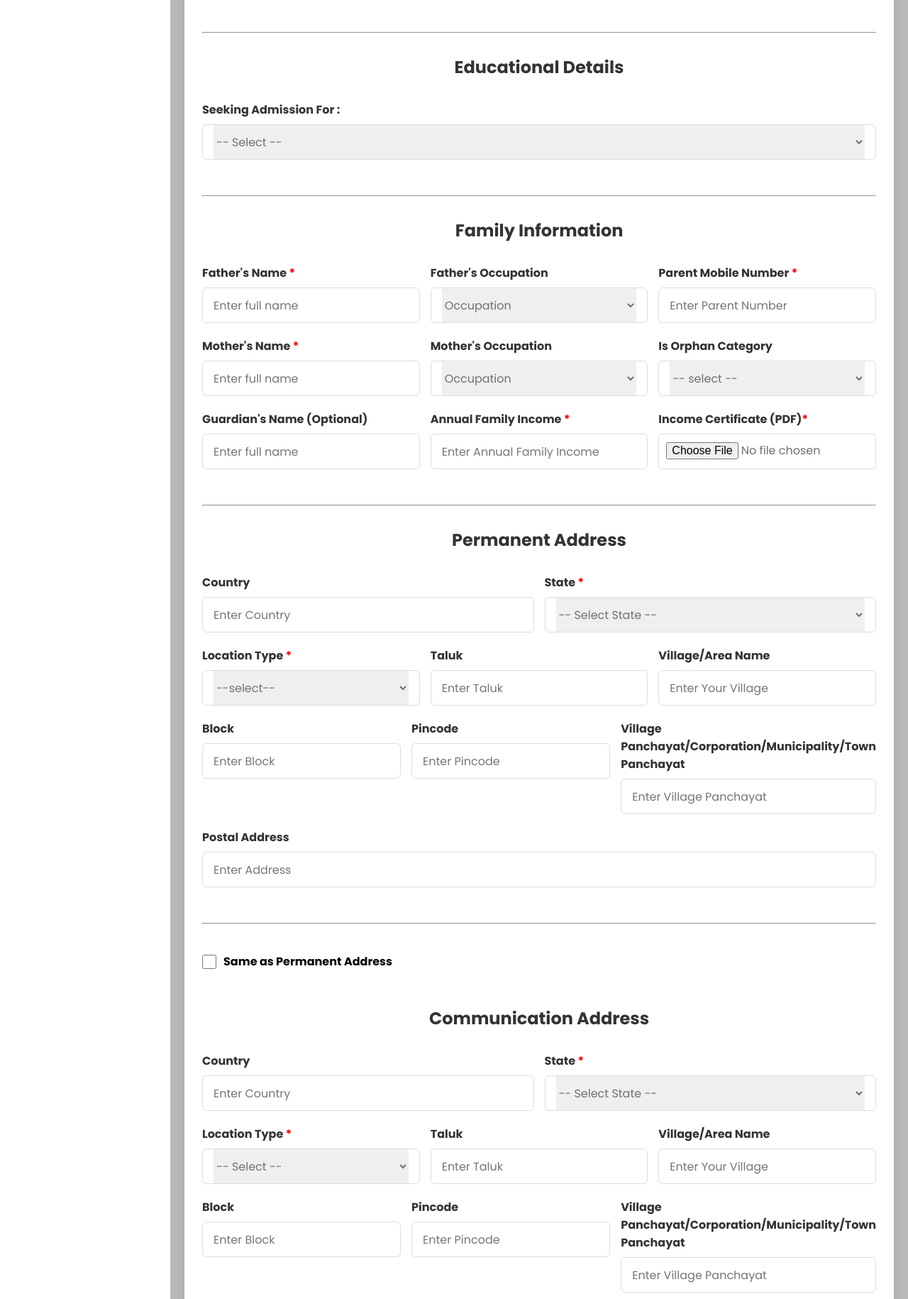
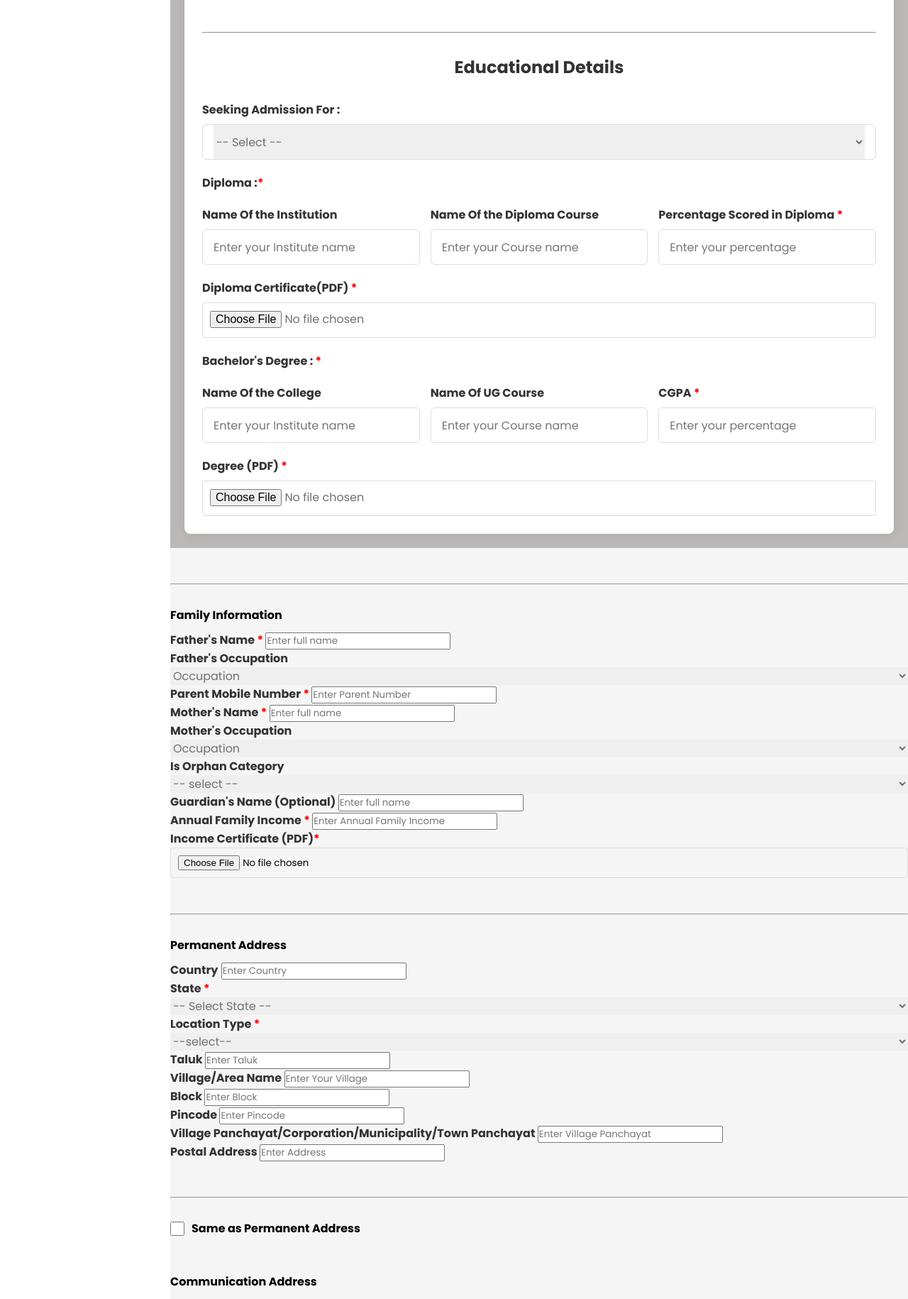
Before and after one commit to Dharaneesh0745/admission, a PHP site: page /update-admission.php in a window 1280 px wide. Shown: the part 1661-3491 px from the top of the page at 71% size. Run offline with PHP 8.4, Linux system fonts and the light colour scheme.

Commit message:
DB Added

```diff
--- a/admission.php
+++ b/admission.php
@@ -2191,7 +2191,7 @@
                                     }
                                 </script>
 
-<div class="input-box">
+                            <div class="input-box">
                                 <label><b>Diploma :<span style="color: red;">*</span></b></label>
                                 </div>
 
--- a/update-admission.php
+++ b/update-admission.php
@@ -2119,6 +2119,187 @@
 
 
 
+                            <div class="input-box">
+                                <label><b>Diploma :<span style="color: red;">*</span></b></label>
+                                </div>
+
+                                <!-- Diploma [nameofinstitution,percentage,course name] -->
+                                <div class="column">
+
+                                <div class="input-box">
+                                    <label><b>Name Of the Institution </b></label>
+                                    <input name="NameOfDiplomaCollegePG" type="text" placeholder="Enter your Institute name" />
+                                </div>
+
+                                <div class="input-box">
+                                    <label for="coursename"><b>Name Of the Diploma Course </b></label>
+                                    <input name="NameOfDiplomaCoursePG" type="text" id="coursename" placeholder="Enter your Course name" />
+                                </div>
+
+                                <div class="input-box">
+                                    <label for="dipmark"><b>Percentage Scored in Diploma <span style="color: red;">*</span></b></label>
+                                    <input type="number" id="dipmark" name="PercentageDiplomaPG" min="0" max="100"placeholder="Enter your percentage"  />
+                                </div>
+
+                                </div>
+
+                                <div class="column">
+                                    <div class="input-box file-upload">
+                                        <label for="diploma12thPdf">
+                                            <b>Diploma Certificate(PDF) <span style="color: red;">*</span></b>
+                                        </label>
+                                        <input type="file" name="DiplomaDocumentPG" id="diplomaPdfPG" accept="application/pdf"  onchange="handlediplomaFileSelect()">
+                                        <span id="diplomaPGfileSizeError" class="hidden" style="color: red;">File size must be less than 1 MB.</span>
+                                    </div>
+
+                                    <div id="diplomapdfPGFileLink" class="input-box file-upload hidden">
+                                        <div class="column">
+                                            <button type="button" id="viewdiplomaPdfPGButton" onclick="viewdiplomaPdfPG()">View PDF</button>
+                                            <button type="button" id="uploaddiplomaPGFileButton" class="hidden uploadButton" data-file-input="DiplomaDocumentPG" onclick="uploaddiplomaPdfPG()">Upload File</button>
+                                        </div>
+                                    </div>
+                                </div>
+
+                                <script>
+                                    function handlediplomaFileSelect() {
+                                        const fileInput = document.getElementById('diplomaPdfPG');
+                                        const fileSizeError = document.getElementById('diplomaPGfileSizeError');
+                                        const pdfFileLink = document.getElementById('diplomapdfPGFileLink');
+                                        const uploadButton = document.getElementById('uploaddiplomaPGFileButton');
+
+                                        if (fileInput.files.length > 0) {
+                                            const file = fileInput.files[0];
+                                            if (file.size > 1048576) { // 1 MB = 1048576 bytes
+                                                fileSizeError.classList.remove('hidden');
+                                                pdfFileLink.classList.add('hidden');
+                                                uploadButton.classList.add('hidden');
+                                                fileInput.value = '';
+                                                alert('File must be less than 1 MB.');
+                                            } else {
+                                                fileSizeError.classList.add('hidden');
+                                                pdfFileLink.classList.remove('hidden');
+                                                uploadButton.classList.remove('hidden');
+                                            }
+                                        } else {
+                                            fileSizeError.classList.add('hidden');
+                                            pdfFileLink.classList.add('hidden');
+                                            uploadButton.classList.add('hidden');
+                                        }
+                                    }
+
+                                    function viewdiplomaPdfPG() {
+                                        const fileInput = document.getElementById('diplomaPdfPG');
+                                        if (fileInput.files.length > 0 && fileInput.files[0].size <= 1048576) {
+                                            const fileURL = URL.createObjectURL(fileInput.files[0]);
+                                            window.open(fileURL);
+                                        } else {
+                                            alert('No file selected to view or file size exceeds limit.');
+                                        }
+                                    }
+
+                                    function uploaddiplomaPdfPG() {
+                                        const fileInput = document.getElementById('diplomaPdfPG');
+                                        if (fileInput.files.length > 0 && fileInput.files[0].size <= 1048576) {
+                                            alert('File uploaded successfully.');
+                                            // Here you can add the actual upload functionality
+                                        } else {
+                                            alert('No file selected to upload or file size exceeds limit.');
+                                        }
+                                    }
+                                </script>
+
+
+                                <div class="input-box">
+                                <label><b>Bachelor's Degree : <span style="color: red;">*</span></b></label>
+                                </div>
+
+                                <div class="column">
+                                <div class="input-box">
+                                    <label for="instituteName"><b>Name Of the College </b></label>
+                                    <input type="text" name="NameOfUGCollege" id="instituteName" placeholder="Enter your Institute name" />
+                                </div>
+
+                                <div class="input-box">
+                                    <label for="coursename"><b>Name Of UG Course </b></label>
+                                    <input type="text" name="NameOfUGCourse" id="coursename" placeholder="Enter your Course name" />
+                                </div>
+
+                                <div class="input-box">
+                                    <label for="cgpa"><b> CGPA <span style="color: red;">*</span></b></label>
+                                    <input type="number" step="any" id="cgpa" name="CGPA" min="0" max="10"placeholder="Enter your percentage"  />
+                                </div>
+                                </div>
+
+                                <div class="column">
+                                    <div class="input-box file-upload">
+                                        <label for="degreePdf">
+                                            <b>Degree (PDF) <span style="color: red;">*</span></b>
+                                        </label>
+                                        <input type="file" name="UGDocument" id="degreePdf" accept="application/pdf"  onchange="handledegreeFileSelect()">
+                                        <span id="degreefileSizeError" class="hidden" style="color: red;">File size must be less than 1 MB.</span>
+                                    </div>
+
+                                    <div id="degreepdfFileLink" class="input-box file-upload hidden">
+                                        <div class="column">
+                                            <button type="button" id="viewdegreePdfButton" onclick="viewdegreePdf()">View PDF</button>
+                                            <button type="button" id="uploaddegreeFileButton" class="hidden uploadButton" data-file-input="UGDocument" onclick="uploaddegreePdf()">Upload File</button>
+                                        </div>
+                                    </div>
+                                </div>
+
+                                <script>
+                                    function handledegreeFileSelect() {
+                                        const fileInput = document.getElementById('degreePdf');
+                                        const fileSizeError = document.getElementById('degreefileSizeError');
+                                        const pdfFileLink = document.getElementById('degreepdfFileLink');
+                                        const uploadButton = document.getElementById('uploaddegreeFileButton');
+
+                                        if (fileInput.files.length > 0) {
+                                            const file = fileInput.files[0];
+                                            if (file.size > 1048576) { // 1 MB = 1048576 bytes
+                                                fileSizeError.classList.remove('hidden');
+                                                pdfFileLink.classList.add('hidden');
+                                                uploadButton.classList.add('hidden');
+                                                fileInput.value = '';
+                                                alert('File must be less than 1 MB.');
+                                            } else {
+                                                fileSizeError.classList.add('hidden');
+                                                pdfFileLink.classList.remove('hidden');
+                                                uploadButton.classList.remove('hidden');
+                                            }
+                                        } else {
+                                            fileSizeError.classList.add('hidden');
+                                            pdfFileLink.classList.add('hidden');
+                                            uploadButton.classList.add('hidden');
+                                        }
+                                    }
+
+                                    function viewdegreePdf() {
+                                        const fileInput = document.getElementById('degreePdf');
+                                        if (fileInput.files.length > 0 && fileInput.files[0].size <= 1048576) {
+                                            const fileURL = URL.createObjectURL(fileInput.files[0]);
+                                            window.open(fileURL);
+                                        } else {
+                                            alert('No file selected to view or file size exceeds limit.');
+                                        }
+                                    }
+
+                                    function uploaddegreePdf() {
+                                        const fileInput = document.getElementById('degreePdf');
+                                        if (fileInput.files.length > 0 && fileInput.files[0].size <= 1048576) {
+                                            alert('File uploaded successfully.');
+                                            // Here you can add the actual upload functionality
+                                        } else {
+                                            alert('No file selected to upload or file size exceeds limit.');
+                                        }
+                                    }
+                                </script>
+
+
+                            </div>
+
+
+
                             <script>
                                 document.getElementById('educationLevel').addEventListener('change', function() {
                                 var ugFields = document.getElementById('ugFields');
```
Also changed, not shown: sietadmission (1).sql (renamed from sietadmission.sql, +4 -4 lines).
